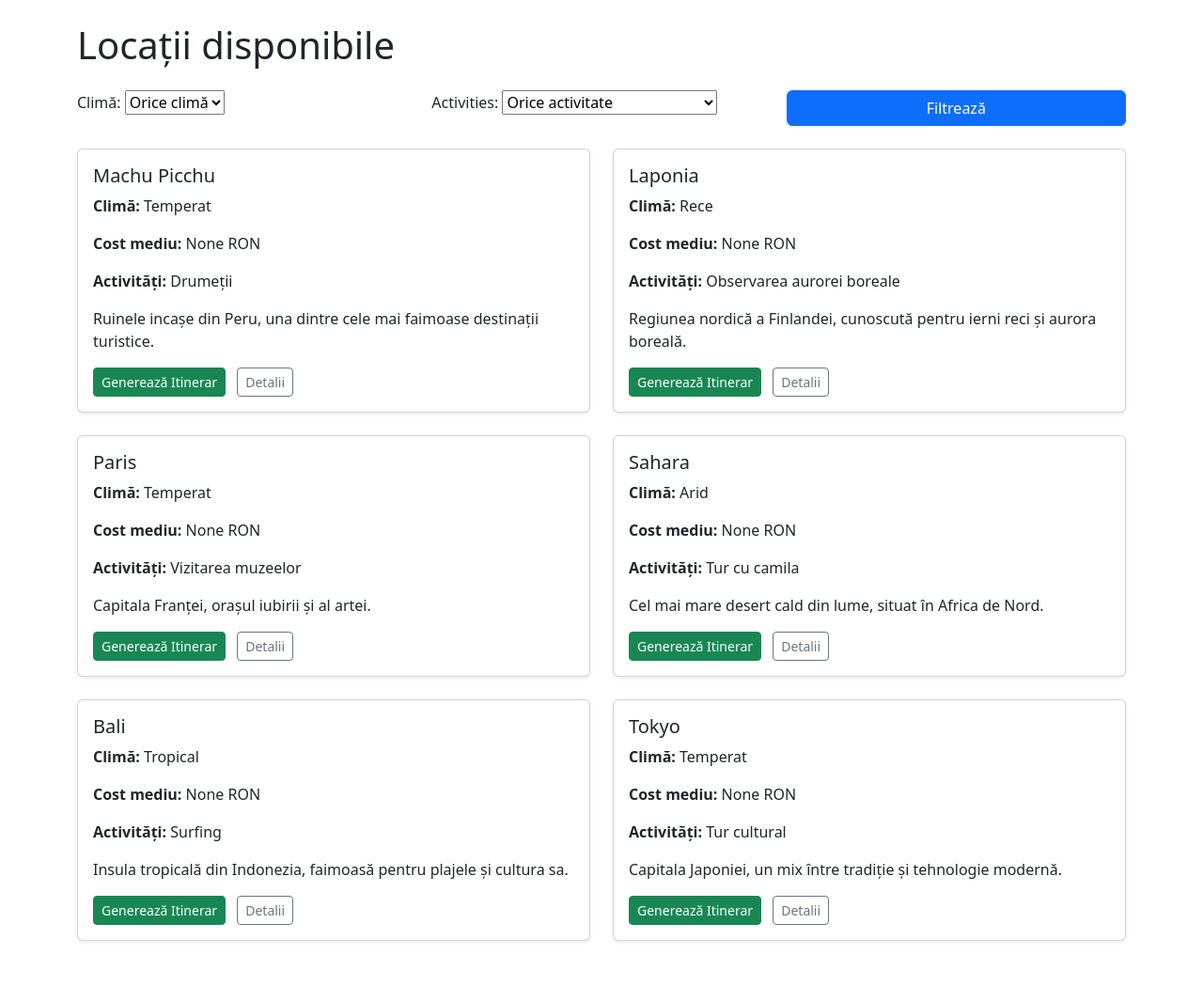
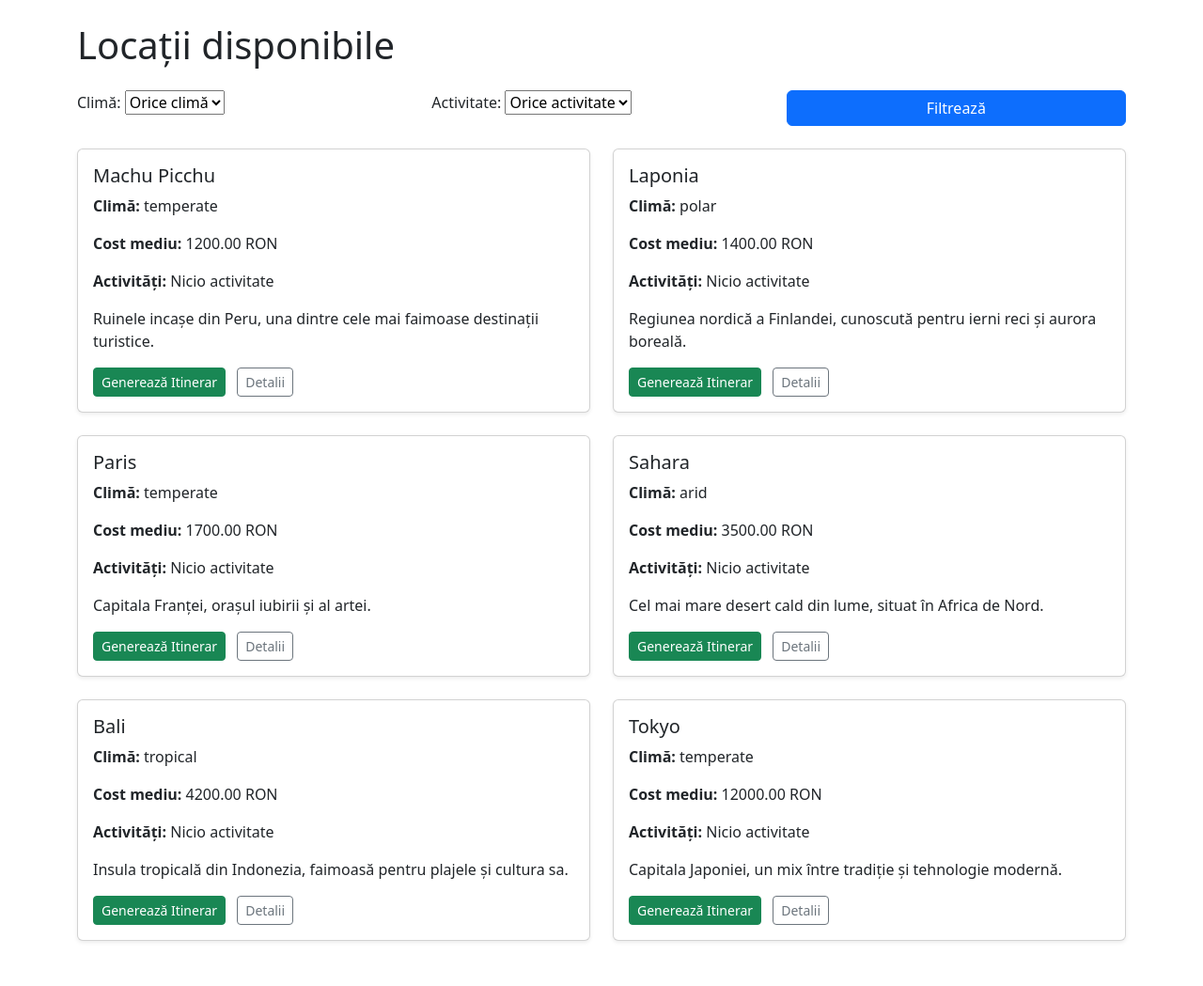
Before and after one commit to madalina2801/travel_ai, a Django app: page /locations/ in a window 1280 px wide. Shown: the whole page at 94% size. Run offline with Django 5.2, Linux system fonts and the light colour scheme; data comes from the database, SQL or seed files in the repository; data that the repository does not hold is empty; parts of the project's set-up code (start-up, migrations or seed data) failed here and were passed over.

Commit message:
Refine the activities, itineraries and recommendations with the user interface

```diff
--- a/travel_project/activities/admin.py
+++ b/travel_project/activities/admin.py
@@ -4,7 +4,7 @@
 
 @admin.register(Activity)
 class ActivityAdmin(admin.ModelAdmin):
-    list_display = ('name', 'climate', 'interest_type', 'get_locations')
+    list_display = ('name', 'climate', 'interest_type', 'get_location')
     list_filter = ('climate', 'interest_type')
     search_fields = ('name', 'description')
 # Register your models here.
--- a/travel_project/activities/models.py
+++ b/travel_project/activities/models.py
@@ -16,6 +16,11 @@
 ]
 
 class Activity(models.Model):
+    location = models.ForeignKey(
+        'locations.Location',
+        on_delete=models.CASCADE,
+        related_name='activity_set'
+    )
     name = models.CharField(max_length=100)
     description = models.TextField()
     climate = models.CharField(max_length=50, choices=CLIMATE_CHOICES)
@@ -25,8 +30,8 @@
     def __str__(self):
         return self.name
 
-    def get_locations(self):
-        return ", ".join([loc.name for loc in self.locations.all()])
-    get_locations.short_description = 'Locations'
+    def get_location(self):
+        return self.location.name if self.location else "-"
+    get_location.short_description = 'Location'
 
 # Create your models here.
--- a/travel_project/fixtures/activities_seed.json
+++ b/travel_project/fixtures/activities_seed.json
@@ -3,10 +3,11 @@
     "model": "activities.activity",
     "pk": 1,
     "fields": {
+      "location": 1,
       "name": "Drumeții",
-      "description": "Explorarea traseelor montane și a ruinei incase.",
-      "climate": "Temperat",
-      "interest_type": "Natură",
+      "description": "Explorarea traseelor montane și a ruinei incașe.",
+      "climate": "temperate",
+      "interest_type": "nature",
       "image": ""
     }
   },
@@ -14,10 +15,11 @@
     "model": "activities.activity",
     "pk": 2,
     "fields": {
+      "location": 2,
       "name": "Observarea aurorei boreale",
       "description": "Spectacolul fenomenal al luminilor în Laponia.",
-      "climate": "Rece",
-      "interest_type": "Natură",
+      "climate": "polar",
+      "interest_type": "nature",
       "image": ""
     }
   },
@@ -25,10 +27,11 @@
     "model": "activities.activity",
     "pk": 3,
     "fields": {
+      "location": 3,
       "name": "Vizitarea muzeelor",
       "description": "Explorarea muzeelor celebre din Paris, inclusiv Louvre.",
-      "climate": "Temperat",
-      "interest_type": "Cultură",
+      "climate": "temperate",
+      "interest_type": "cultural",
       "image": ""
     }
   },
@@ -36,10 +39,11 @@
     "model": "activities.activity",
     "pk": 4,
     "fields": {
-      "name": "Tur cu camila",
+      "location": 4,
+      "name": "Tur cu cămila",
       "description": "Explorarea deșertului Sahara cu ajutorul cailor de deșert.",
-      "climate": "Arid",
-      "interest_type": "Aventură",
+      "climate": "arid",
+      "interest_type": "adventure",
       "image": ""
     }
   },
@@ -47,10 +51,11 @@
     "model": "activities.activity",
     "pk": 5,
     "fields": {
+      "location": 5,
       "name": "Surfing",
       "description": "Sport acvatic pe valurile insulei Bali.",
-      "climate": "Tropical",
-      "interest_type": "Sport",
+      "climate": "tropical",
+      "interest_type": "adventure",
       "image": ""
     }
   },
@@ -58,10 +63,11 @@
     "model": "activities.activity",
     "pk": 6,
     "fields": {
+      "location": 6,
       "name": "Tur cultural",
       "description": "Vizitarea templelor și experiențe tradiționale japoneze.",
-      "climate": "Temperat",
-      "interest_type": "Cultură",
+      "climate": "temperate",
+      "interest_type": "cultural",
       "image": ""
     }
   }
--- a/travel_project/fixtures/locations_seed.json
+++ b/travel_project/fixtures/locations_seed.json
@@ -5,8 +5,8 @@
     "fields": {
       "name": "Machu Picchu",
       "description": "Ruinele incașe din Peru, una dintre cele mai faimoase destinații turistice.",
-      "climate": "Temperat",
-      "activities": [1]
+      "climate": "temperate",
+      "average_cost": 1200.00
     }
   },
   {
@@ -15,8 +15,8 @@
     "fields": {
       "name": "Laponia",
       "description": "Regiunea nordică a Finlandei, cunoscută pentru ierni reci și aurora boreală.",
-      "climate": "Rece",
-      "activities": [2]
+      "climate": "polar",
+      "average_cost": 1400.00
     }
   },
   {
@@ -25,8 +25,8 @@
     "fields": {
       "name": "Paris",
       "description": "Capitala Franței, orașul iubirii și al artei.",
-      "climate": "Temperat",
-      "activities": [3]
+      "climate": "temperate",
+      "average_cost": 1700.00
     }
   },
   {
@@ -35,8 +35,8 @@
     "fields": {
       "name": "Sahara",
       "description": "Cel mai mare desert cald din lume, situat în Africa de Nord.",
-      "climate": "Arid",
-      "activities": [4]
+      "climate": "arid",
+      "average_cost": 3500.00
     }
   },
   {
@@ -45,8 +45,8 @@
     "fields": {
       "name": "Bali",
       "description": "Insula tropicală din Indonezia, faimoasă pentru plajele și cultura sa.",
-      "climate": "Tropical",
-      "activities": [5]
+      "climate": "tropical",
+      "average_cost": 4200.00
     }
   },
   {
@@ -55,8 +55,8 @@
     "fields": {
       "name": "Tokyo",
       "description": "Capitala Japoniei, un mix între tradiție și tehnologie modernă.",
-      "climate": "Temperat",
-      "activities": [6]
+      "climate": "temperate",
+      "average_cost": 12000.00
     }
   }
 ]
--- a/travel_project/locations/forms.py
+++ b/travel_project/locations/forms.py
@@ -2,12 +2,26 @@
 from .models import Location
 from activities.models import Activity
 
+CLIMATE_CHOICES = [
+    ('', 'Orice climă'),
+    ('tropical', 'Tropical'),
+    ('temperate', 'Temperat'),
+    ('arid', 'Arid'),
+    ('polar', 'Polar'),
+    ('rece', 'Rece'),
+]
+
 class LocationFilterForm(forms.Form):
-    climate = forms.ChoiceField(required=False, choices=[], label='Climă')
+    climate = forms.ChoiceField(
+        choices=CLIMATE_CHOICES,
+        required=False,
+        label="Climă"
+    )
     activities = forms.ModelChoiceField(
         queryset=Activity.objects.all(),
         required=False,
-        empty_label="Toate activitățile"
+        empty_label="Orice activitate",
+        label="Activitate"
     )
 
     def __init__(self, *args, **kwargs):
@@ -16,4 +30,4 @@
         self.fields['climate'].choices = [('', 'Orice climă')] + [(c, c) for c in climates if c]
 
         activities = Activity.objects.values_list('name', 'name').distinct()
-        self.fields['activities'].choices = [('', 'Orice activitate')] + list(activities)
+        self.fields['activities'].queryset = Activity.objects.all()
--- a/travel_project/locations/models.py
+++ b/travel_project/locations/models.py
@@ -3,19 +3,20 @@
 from activities.models import Activity
 
 CLIMATE_CHOICES = [
-        ('Temperat', 'Temperat'),
-        ('Tropical', 'Tropical'),
-        ('Arid', 'Arid'),
-        ('Rece', 'Rece'),
-        ('Mediteranean', 'Mediteranean'),
-    ]
+    ('', 'Orice climă'),
+    ('tropical', 'Tropical'),
+    ('temperate', 'Temperat'),
+    ('arid', 'Arid'),
+    ('polar', 'Polar'),
+    ('rece', 'Rece'),
+]
 
 class Location(models.Model):
     name= models.CharField(max_length=255)
     description = models.TextField()
     climate = models.CharField(max_length=50, choices=CLIMATE_CHOICES)
     average_cost = models.DecimalField(max_digits=10, decimal_places=2, null=True, blank=True)
-    activities = models.ManyToManyField('activities.Activity', related_name='locations', blank=True)
+    #activities = models.ManyToManyField('activities.Activity', related_name='locations', blank=True)
 
     def __str__(self):
         return self.name
--- a/travel_project/locations/templates/locations/favorite_locations.html
+++ b/travel_project/locations/templates/locations/favorite_locations.html
@@ -28,6 +28,6 @@
         <p>Nu ai adăugat încă locații în favorite.</p>
     {% endif %}
 
-    <a href="{% url 'locations:location_list' %}">← Înapoi la toate locațiile</a>
+    <a href="{% url 'locations:locations_list' %}">← Înapoi la toate locațiile</a>
 </body>
 </html>
--- a/travel_project/locations/templates/locations/location_detail.html
+++ b/travel_project/locations/templates/locations/location_detail.html
@@ -17,7 +17,7 @@
     <p>Cost mediu: {{ location.average_cost|default_if_none:"0.00" }} RON</p>
     <p>{{ location.description|linebreaks }}</p>
 
-    <a href="{% url 'locations:location_list' %}">← Înapoi la locații</a>
+    <a href="{% url 'locations:locations_list' %}">← Înapoi la locații</a>
 
     {% if user.is_authenticated %}
     <form method="post" action="{% url 'locations:toggle_favorite' location.id %}">
--- a/travel_project/locations/templates/locations/location_list.html
+++ b/travel_project/locations/templates/locations/location_list.html
@@ -56,16 +56,18 @@
                     </div>
 
                     <p class="card-text"><strong>Climă:</strong> {{ location.climate }}</p>
-                    <p class="card-text"><strong>Cost mediu:</strong> {{ location.average_cost }} RON</p>
+                    <p class="card-text"><strong>Cost mediu:</strong> {{ location.average_cost|default_if_none:"0.00" }} RON</p>
+
                     <p><strong>Activități:</strong>
-  {% if location.activities.all %}
-    {% for activity in location.activities.all %}
-      {{ activity.name }}{% if not forloop.last %}, {% endif %}
-    {% endfor %}
-  {% else %}
-    Nicio activitate
-  {% endif %}
-</p>
+                    {% if location.activity_set.all %}
+                        {% for activity in location.activity_set.all %}
+                            {{ activity.name }}
+                        {% endfor %}
+                    {% else %}
+                    Nicio activitate
+                    {% endif %}
+                    </p>
+
                     <p>{{ location.description|linebreaks }}</p>
 
                     <a href="{% url 'generate_itinerary' %}?location={{ location.id }}" class="btn btn-success btn-sm me-2">Generează Itinerar</a>
--- a/travel_project/locations/urls.py
+++ b/travel_project/locations/urls.py
@@ -5,7 +5,7 @@
 app_name = 'locations'  # << adaugă asta
 
 urlpatterns = [
-    path('', location_list_view, name='location_list'),
+    path('', location_list_view, name='locations_list'),
     path('<int:pk>/', location_detail_view, name='location_detail'),
      path('favorites/', favorite_locations_view, name='favorite_locations'),
     path('<int:location_id>/favorite/', views.toggle_favorite_location, name='toggle_favorite'),
--- a/travel_project/locations/views.py
+++ b/travel_project/locations/views.py
@@ -17,7 +17,7 @@
         if climate:
             locations = locations.filter(climate__iexact=climate)
         if activity_name:
-            locations = locations.filter(activities__name__iexact=activity_name)
+            locations = locations.filter(activity_set__name__iexact=activity_name)
 
     # Obținem preferințele din profilul utilizatorului (dacă există)
     preferences = ''
@@ -33,7 +33,7 @@
     # Pregătim datele pentru AI
     locations_data = []
     for loc in locations:
-        activity_names = [a.name for a in loc.activities.all()]  # folosind related_name din ForeignKey
+        activity_names = [a.name for a in loc.activity_set.all()]  # folosind related_name din ForeignKey
         locations_data.append({
         'id': loc.id,
         'name': loc.name,
@@ -80,7 +80,7 @@
     else:
         user_profile.favorite_locations.add(location)
 
-    return redirect('locations:location_list')  # redirecționează către lista locațiilor
+    return redirect('locations:locations_list')  # redirecționează către lista locațiilor
 
 @login_required
 def favorite_locations_view(request):
--- a/travel_project/templates/home.html
+++ b/travel_project/templates/home.html
@@ -50,7 +50,7 @@
   <div class="hero-content">
     <h1>🌍 Descoperă lumea cu Travel AI</h1>
     <p>Planifică, explorează și salvează locațiile tale favorite.</p>
-    <a href="{% url 'locations:location_list' %}" class="btn btn-success">Vezi locațiile</a>
+    <a href="{% url 'locations:locations_list' %}" class="btn btn-success">Vezi locațiile</a>
     <a href="{% url 'activities:activity_list' %}" class="btn btn-primary ms-3">Vezi activitățile</a>
   </div>
 </div>
--- a/travel_project/users/signals.py
+++ b/travel_project/users/signals.py
@@ -14,8 +14,4 @@
 
 @receiver(post_save, sender=User)
 def create_or_update_user_profile(sender, instance, created, **kwargs):
-    from .models import UserProfile
-    if created:
-        UserProfile.objects.create(user=instance)
-    else:
-        instance.userprofile.save()
+    UserProfile.objects.get_or_create(user=instance)
```
Also changed, not shown: travel_project/recommendations/views.py (+6 -4 lines), travel_project/templates/users/profile.html (+27 -1 lines), travel_project/users/views.py (+8 -2 lines), travel_project/activities/migrations/0005_activity_location.py (added), travel_project/locations/migrations/0005_remove_location_activities.py (added), travel_project/locations/migrations/0006_alter_location_climate.py (added).
